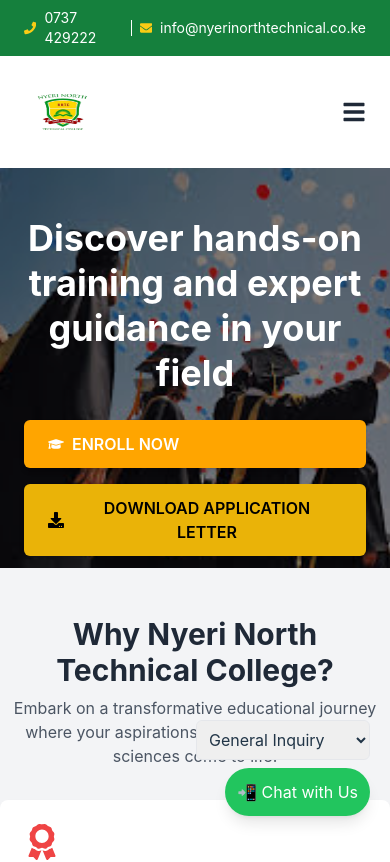
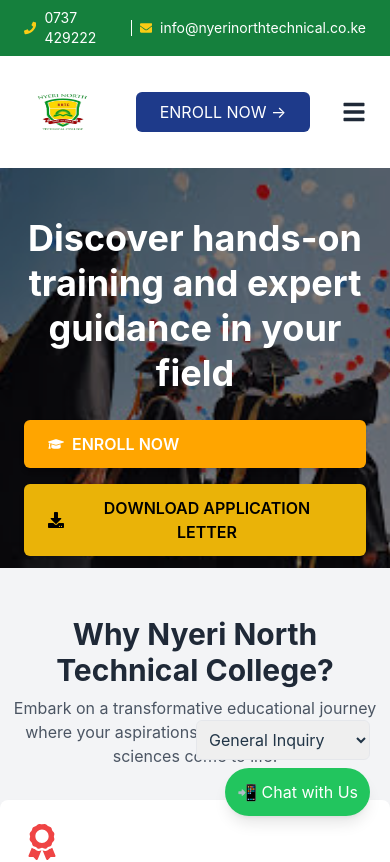
Before and after one commit to Gakeree/nntc, a React (Vite) app: page / in a window 390 px wide. Shown: the top 862 px of the page. Built offline with nearby package versions, Linux system fonts and the light colour scheme.

Commit message:
fixed gallery

```diff
--- a/src/App.tsx
+++ b/src/App.tsx
@@ -19,8 +19,9 @@
     <WhyNorth />
     <About />
     <Courses />
+    <Gallery />
     <Contact />
-    <Gallery />
+
     <ScrollToTopButton />
   </>
 );
--- a/src/components/layout/Menu.tsx
+++ b/src/components/layout/Menu.tsx
@@ -93,9 +93,9 @@
         </ul>
 
         {/* Enroll Button */}
-        <NavLink to="/apply" className="hidden md:block bg-blue-900 text-white px-6 py-2 rounded-md hover:bg-blue-700">
-          ENROLL NOW →
-        </NavLink>
+        <NavLink to="/apply" className="bg-blue-900 text-white px-6 py-2 rounded-md hover:bg-blue-700 block text-center">
+                ENROLL NOW →
+              </NavLink>
 
         {/* Mobile Menu Button */}
         <button className="md:hidden text-gray-800 text-2xl" onClick={() => setMenuOpen(!menuOpen)}>
```
